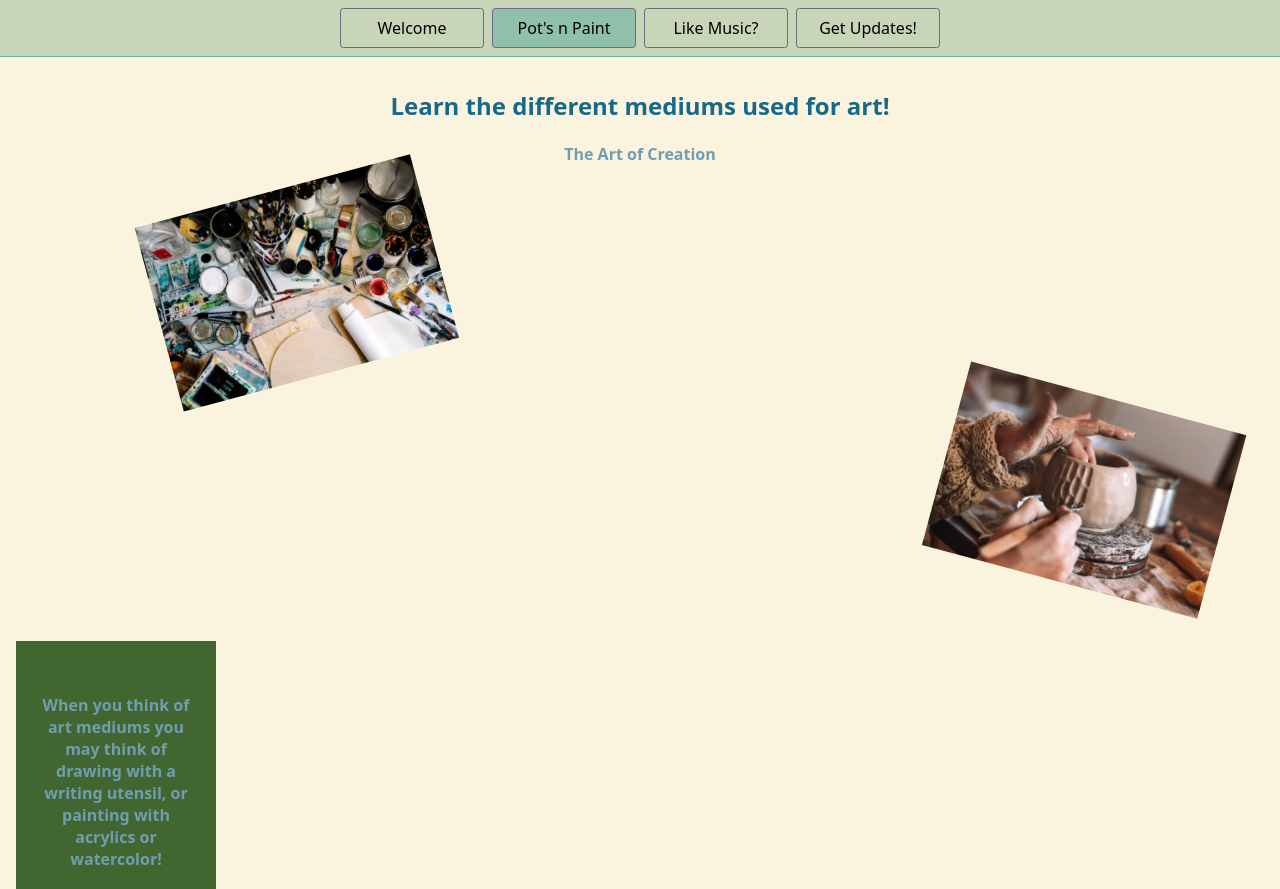
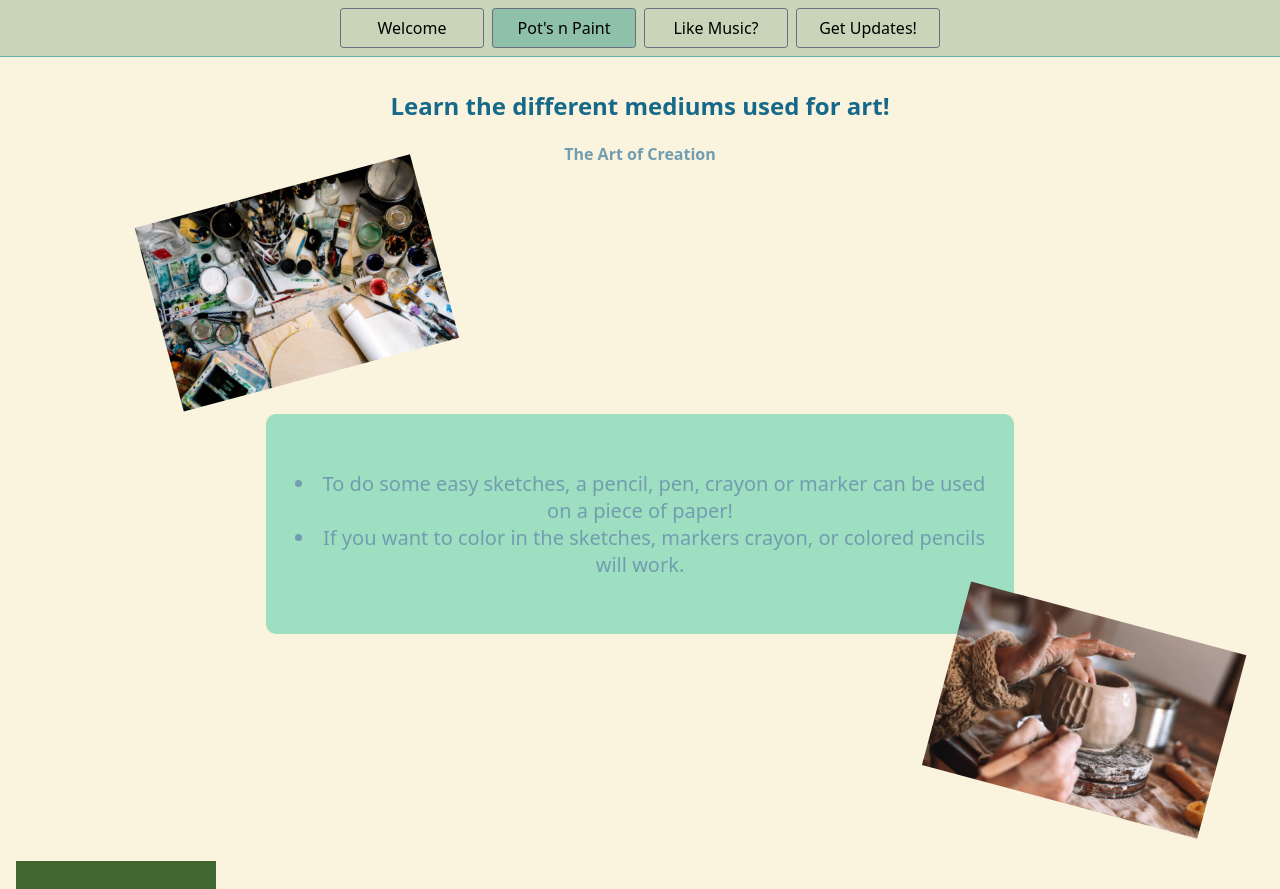
Before and after one commit to Carolina-LV/Myproject-2, a website: page page2.html in a window 1280 px wide. Shown: the top 889 px of the page. Drawn offline with Linux system fonts and the light colour scheme.

Commit message:
change-Page2pt2-12/18

```diff
--- a/page2.html
+++ b/page2.html
@@ -23,17 +23,23 @@
        <img src="./images/table-of-materials.jpg" width="285">
       </div>
 
+      <div class="explain">
+        <p>
+           <li>To do some easy sketches, a pencil, pen, crayon or marker can be used on a piece of paper!</li>
+          <li> If you want to color in the sketches, markers crayon, or colored pencils will work.</li>
+        </p>
+      </div>
+
       <div class="p2pic">
        <img src="./images/pottery.jpg" width="285">
       </div>
+
+
 
       <div class="content2">
          <h4> <p>When you think of art mediums you may think of drawing
          with a writing utensil, or painting with acrylics or watercolor!</p> </h4>
       </div>
-      <div>
-
-      </div>
 
     </main>
   </body>
--- a/styles.css
+++ b/styles.css
@@ -139,3 +139,17 @@ position: relative;
 transform: rotate(-15deg);
 left: 10%;
 }
+
+.explain {
+  padding: 1rem;
+  margin-left: 20%;
+  margin-right: 20%;
+  font-size: 20px;
+  position: relative;
+  justify-content: center;
+  align-items: center;
+  border-radius: 10px;
+  display:flex;
+  background-color: #9ddfc0;
+flex-direction: column;
+}
```
Also changed, not shown: page4.html (+4 -4 lines).
